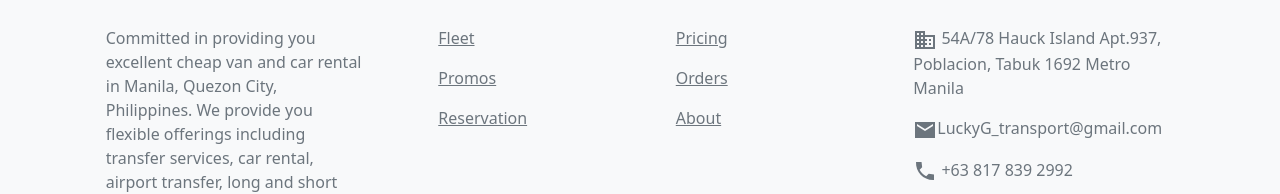
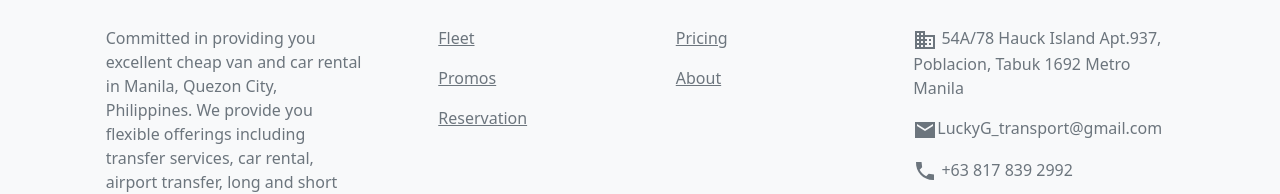
Before and after one commit to melizadeguia/LuckyG, a React (Create React App) app: page /about in a window 1280 px wide. Shown: the part 1425-1619 px from the top of the page. Built offline with nearby package versions, Linux system fonts and the light colour scheme.

Commit message:
Update Footer.js
footer update

```diff
--- a/src/components/Footer.js
+++ b/src/components/Footer.js
@@ -52,11 +52,6 @@ export default function App() {
                 </a>
               </p>
               <p>
-                <a href="/reservation" className='text-reset'>
-                  Orders
-                </a>
-              </p>
-              <p>
                 <a href="/about" className='text-reset'>
                   About
                 </a>
```
